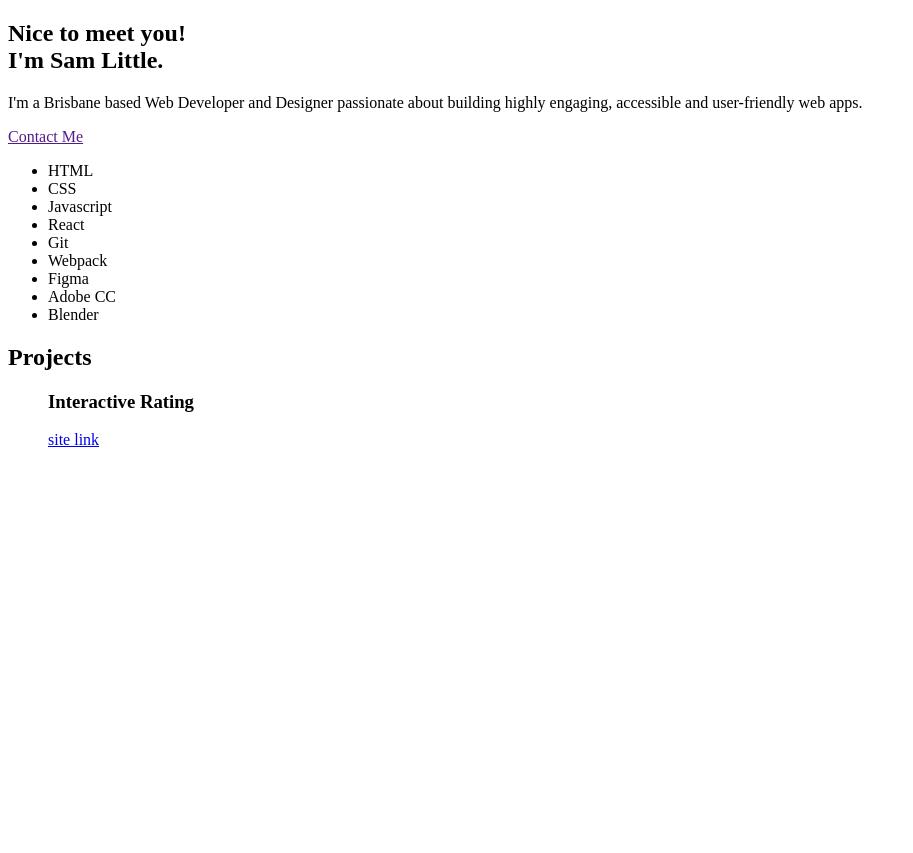
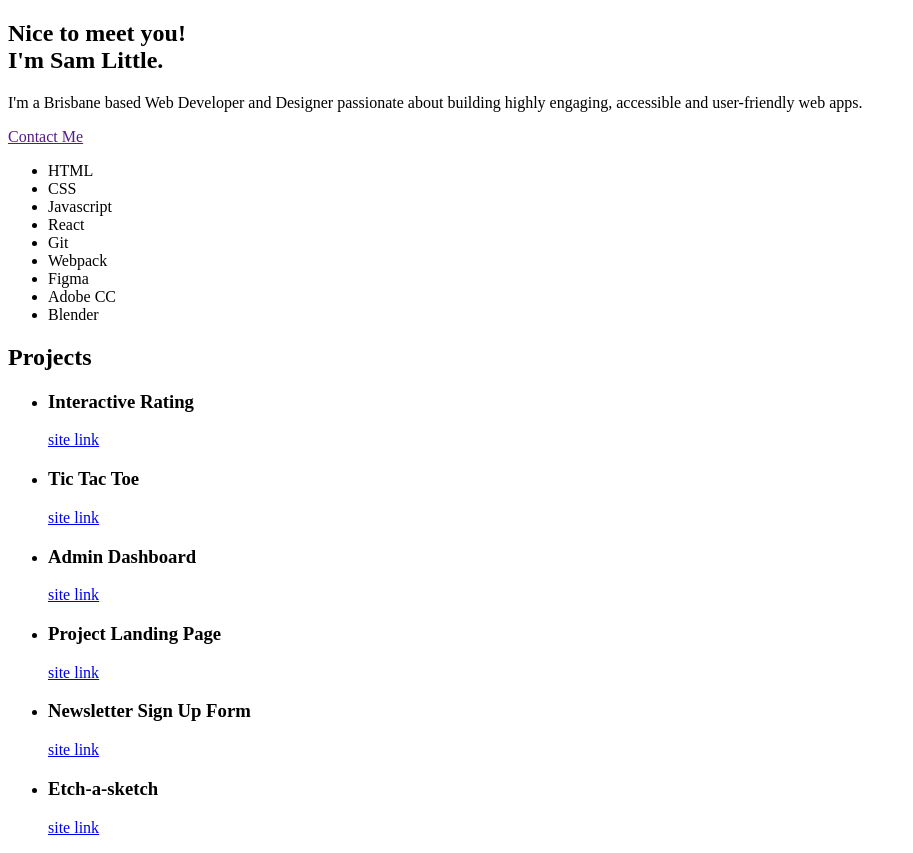
Before and after one commit to Moopy559/fe-portfolio, a plain HTML site: page index.html in a window 1280 px wide. Shown: the whole page, without its empty margins (0-913 px from the left). Before the commit the page ends 800 px from the top, so only its background shows below. Drawn offline with Linux system fonts and the light colour scheme.

Commit message:
Add projects - Created section for projects - Added list of projects with links to each GitHub page

```diff
--- a/index.html
+++ b/index.html
@@ -37,12 +37,64 @@
     <section>
       <h2>Projects</h2>
       <ul>
-        <div>
-          <h3>Interactive Rating</h3>
-          <a href="https://moopy559.github.io/fem-interactive-rating-component/"
-            >site link</a
-          >
-        </div>
+        <!-- INTERACTIVE RATING -->
+        <li>
+          <div>
+            <h3>Interactive Rating</h3>
+            <a
+              href="https://moopy559.github.io/fem-interactive-rating-component/"
+              >site link</a
+            >
+          </div>
+        </li>
+        <!-- INTERACTIVE RATING END -->
+        <!-- TIC TAC TOE -->
+        <li>
+          <div>
+            <h3>Tic Tac Toe</h3>
+            <a href="https://moopy559.github.io/tic-tac-toe-project/"
+              >site link</a
+            >
+          </div>
+        </li>
+        <!-- TIC TAC TOE END -->
+        <!-- ADMIN DASHBOARD -->
+        <li>
+          <div>
+            <h3>Admin Dashboard</h3>
+            <a href="https://moopy559.github.io/admin-dashboard/">site link</a>
+          </div>
+        </li>
+        <!-- ADMIN DASHBOARD END -->
+        <!-- PROJECT LANDING PAGE -->
+        <li>
+          <div>
+            <h3>Project Landing Page</h3>
+            <a href="https://moopy559.github.io/project-landing-page/"
+              >site link</a
+            >
+          </div>
+        </li>
+        <!-- PROJECT LANDING PAGE END -->
+        <!-- NEWSLETTER SIGN UP FORM -->
+        <li>
+          <div>
+            <h3>Newsletter Sign Up Form</h3>
+            <a
+              href="https://moopy559.github.io/newsletter-sign-up-with-success-message-main/"
+              >site link</a
+            >
+          </div>
+        </li>
+        <!-- NEWSLETTER SIGN UP FORM END -->
+        <!-- ETCH-A-SKETCH -->
+        <li>
+          <div>
+            <h3>Etch-a-sketch</h3>
+            <a href="https://moopy559.github.io/etch-a-sketch/">site link</a>
+          </div>
+        </li>
+        <!-- ETCH-A-SKETCH END -->
       </ul>
     </section>
     <!-- PROJECTS END -->
```
